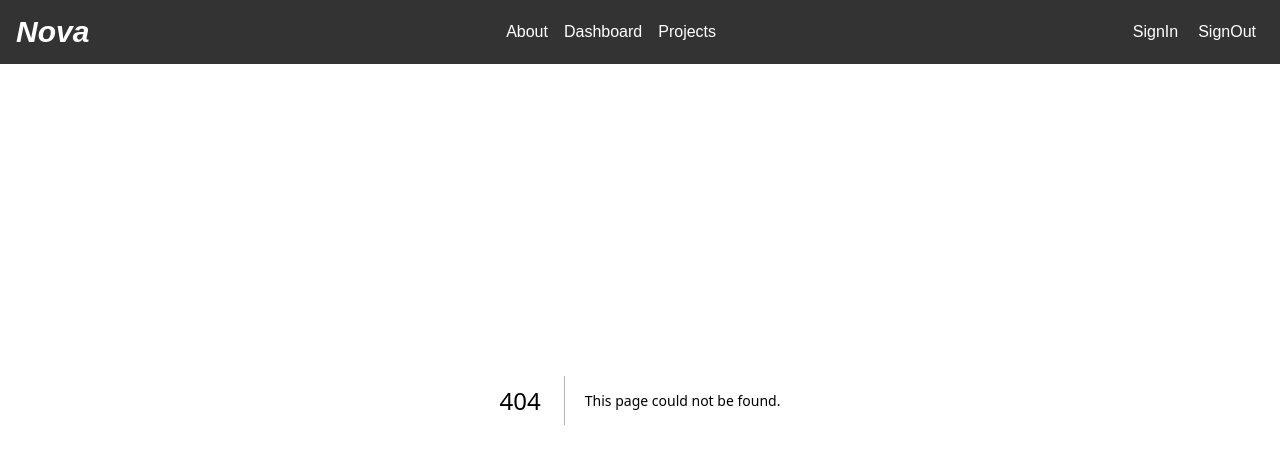
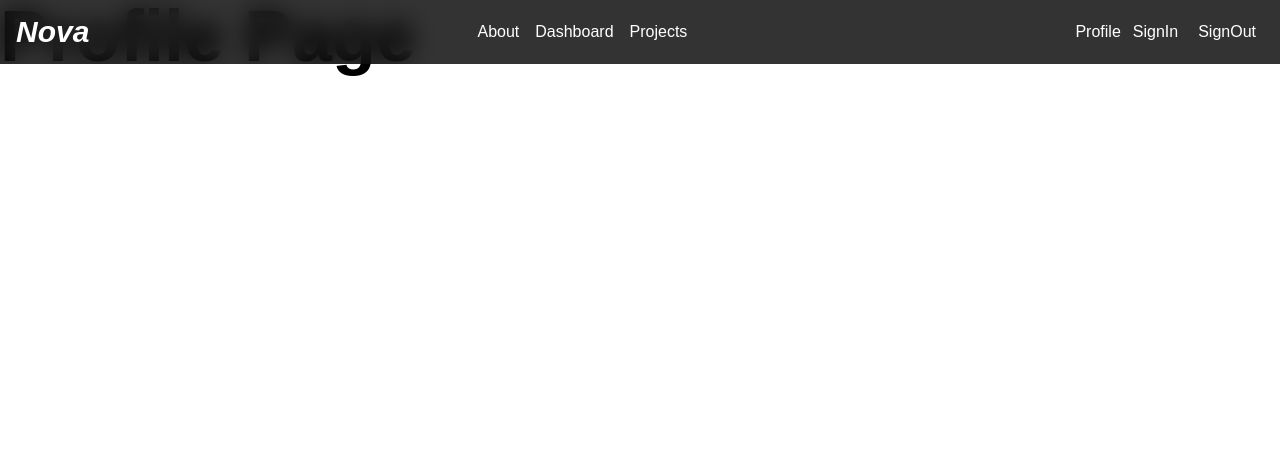
Before and after one commit to atiya-inayat/nova-task-manager, a Next.js app: page /profile in a window 1280 px wide. Before the commit this address had no page. Shown: the top 464 px of the page. Built offline with nearby package versions, Linux system fonts and the light colour scheme.

Commit message:
creating profile page

```diff
--- a/app/component/Navbar.tsx
+++ b/app/component/Navbar.tsx
@@ -59,6 +59,7 @@ const Navbar = () => {
       </div>
 
       <div className="flex gap-3 items-center">
+        <Link href="/profile">Profile</Link>
         <Link href="/auth/signin">
           <button className="cursor-pointer">SignIn</button>
         </Link>
--- /dev/null
+++ b/app/profile/page.tsx
@@ -0,0 +1,11 @@
+import React from "react";
+
+const page = () => {
+  return (
+    <div>
+      <h1 className="text-black text-7xl font-bold">Profile Page</h1>
+    </div>
+  );
+};
+
+export default page;
```
